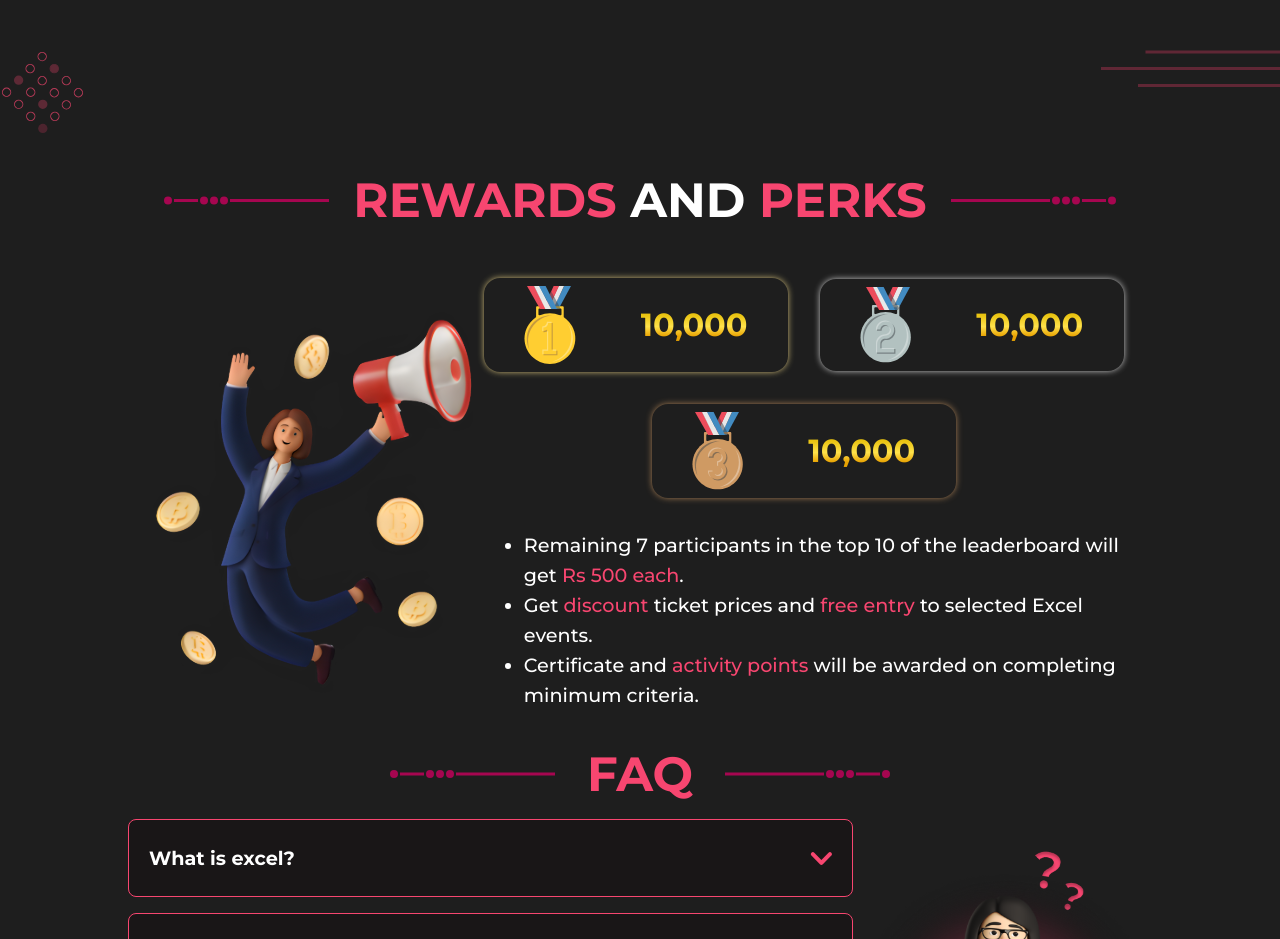
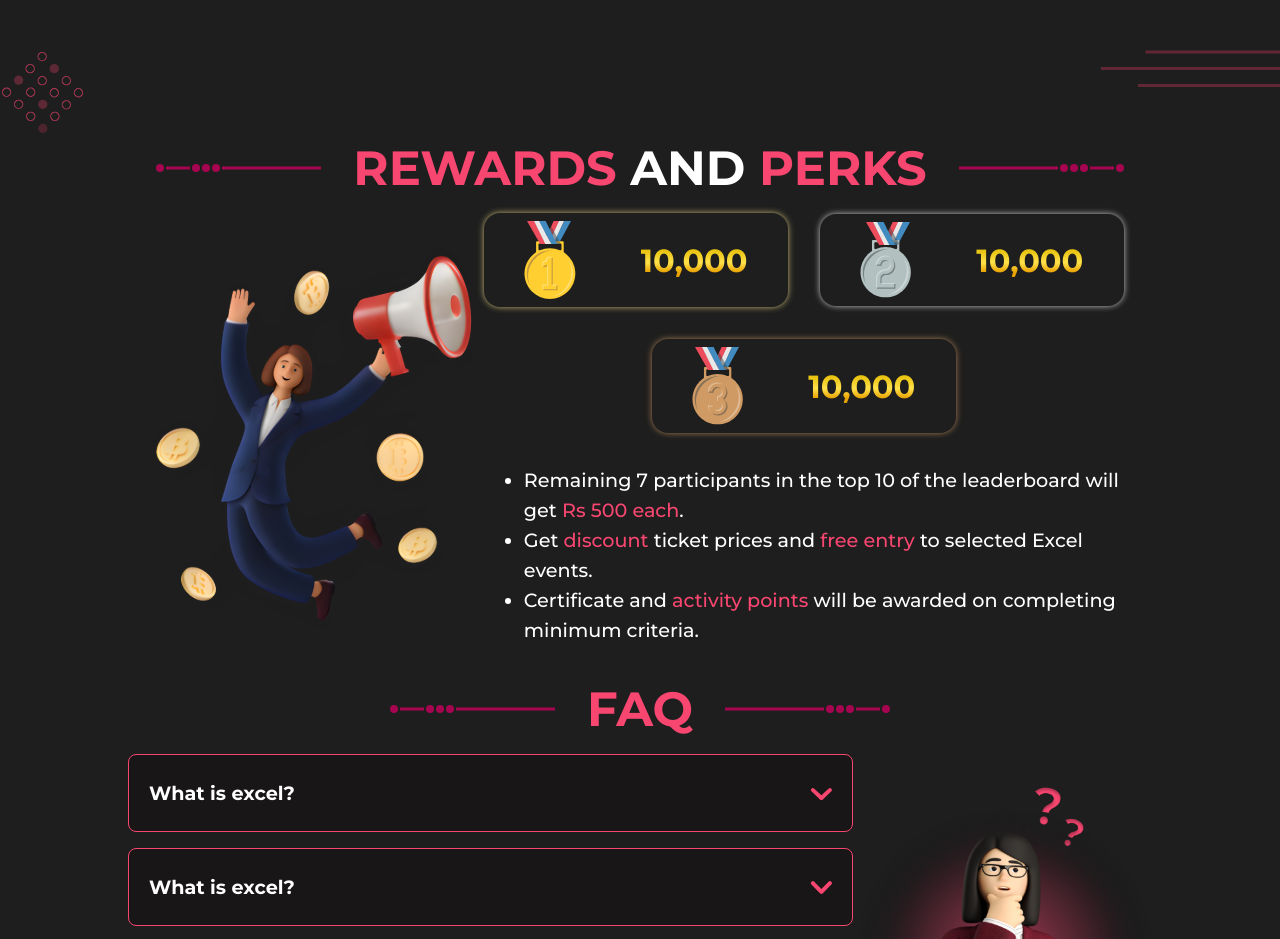
Before and after one commit to Excel2023Web/excelerate-2023, a React (Create React App) app: page / in a window 1280 px wide. Shown: the part 2220-3159 px from the top of the page. Built offline with nearby package versions, Linux system fonts and the light colour scheme; a web font is replaced by a local one.

Commit message:
heading fix

```diff
--- a/src/components/Rewards/Reward.css
+++ b/src/components/Rewards/Reward.css
@@ -12,7 +12,7 @@
     font-family: var(--secondaryColor);
 }
 
-.section__title>img{
+.resp__upper__heading>img{
     pointer-events: none;
 }
 .reward__middle_head {
@@ -126,6 +126,9 @@
         width: 2rem;
         pointer-events: none;
     }
+    .resp__upper__heading h1 {
+        font-size: 2rem;
+    }
 }
 
 @media screen and (max-width: 992px) {
@@ -145,15 +148,15 @@
     .reward__top__section {
         flex-direction: column;
     }
-    .section__title {
+    .resp__upper__heading {
         width: 80%;
         margin: auto;
     }
-    .section__title h1 {
+    .resp__upper__heading h1 {
         font-size: 2rem;
         text-align: center;
     }
-    .section__title img {
+    .resp__upper__heading img {
         display: none;
         pointer-events: none;
     }
--- a/src/components/Rewards/Reward.jsx
+++ b/src/components/Rewards/Reward.jsx
@@ -14,7 +14,7 @@ function Reward() {
   return (
     <div className="rewards__container" id="rewards">
     <div className="reward__section">
-      <div data-aos="fade-up" aos-delay="200" className="section__title">
+      <div data-aos="fade-up" aos-delay="200" className="resp__upper__heading">
         <img data-aos="zoom-in" aos-delay="200" src={titleVectorLeft} alt="" />
         <h1>
           REWARDS <span className="reward__middle_head">AND</span> PERKS
```
